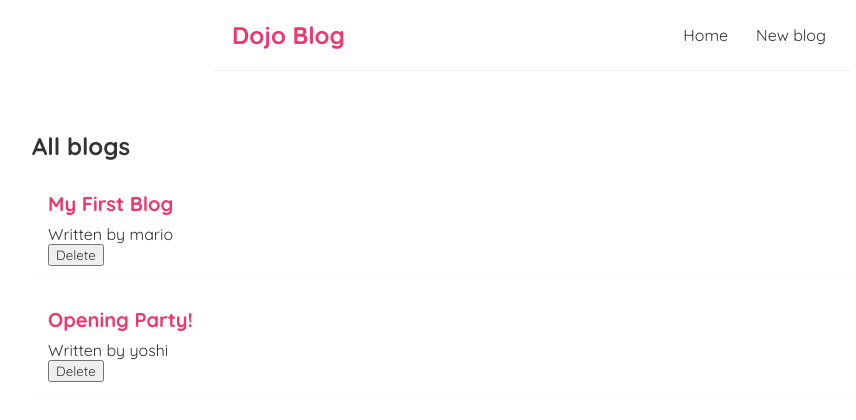
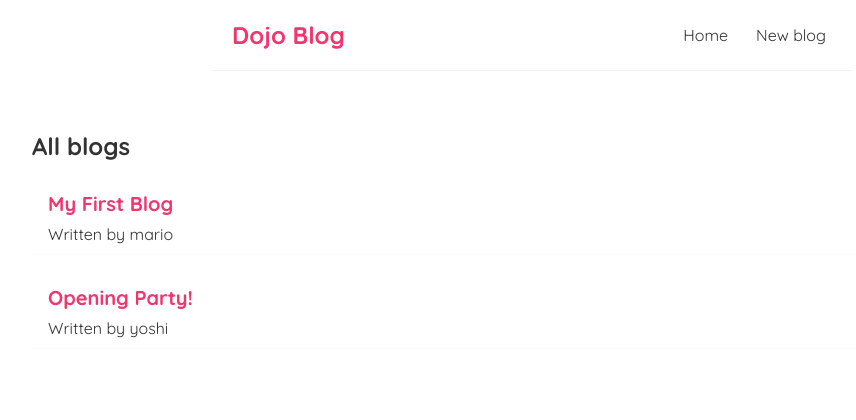
Before and after one commit to girishsalaskar/dojo-blog, a React (Create React App) app: page / in a window 1280 px wide. Shown: the top 420 px of the page, without its empty margins (108-964 px from the left). Built offline with nearby package versions, Linux system fonts and the light colour scheme; data requests are answered from the project's data file.

Commit message:
Conditional loading message
Home.js file changes imp only.

```diff
--- a/src/BlogList.js
+++ b/src/BlogList.js
@@ -8,7 +8,7 @@ const BlogList = ({blogs, title, handleDelete}) => {
                 return (<div className="blog-preview" key={blog.id}>
                     <h2>{ blog.title }</h2>
                     <p>Written by { blog.author }</p>
-                    <button onClick={ () => handleDelete(blog.id) }>Delete</button>
+                    {/*<button onClick={ () => handleDelete(blog.id) }>Delete</button> */}
                 </div>);
             }) }
         </div>
--- a/src/Home.js
+++ b/src/Home.js
@@ -3,6 +3,7 @@ import BlogList from "./BlogList";
 
 const Home = () => {
     const [blogs, setBlogs] = useState(null);
+    const [isLoading, setIsLoading] = useState(true);
 
     const handleDelete = (id) => {
         const newBlogs = blogs.filter( blog => blog.id!==id );
@@ -16,11 +17,13 @@ const Home = () => {
             })
             .then(data => {
                 setBlogs(data);
+                setIsLoading(false);
             })
     }, []);
 
     return (
         <div className="home">
+            { isLoading && <div>Loading...</div> }
             { blogs && <BlogList blogs={blogs} title={'All blogs'} handleDelete={handleDelete} /> }
         </div>
     );
```
